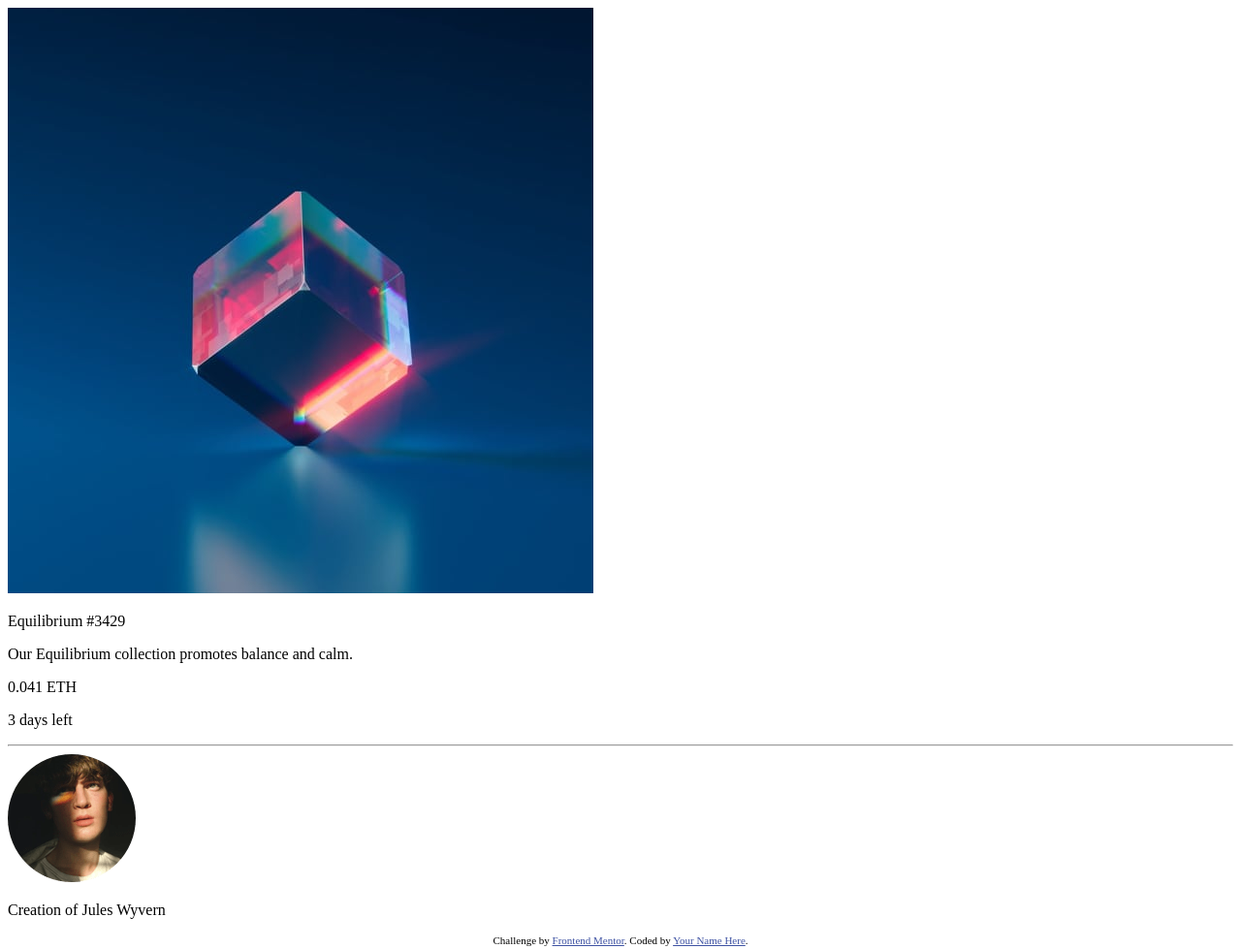
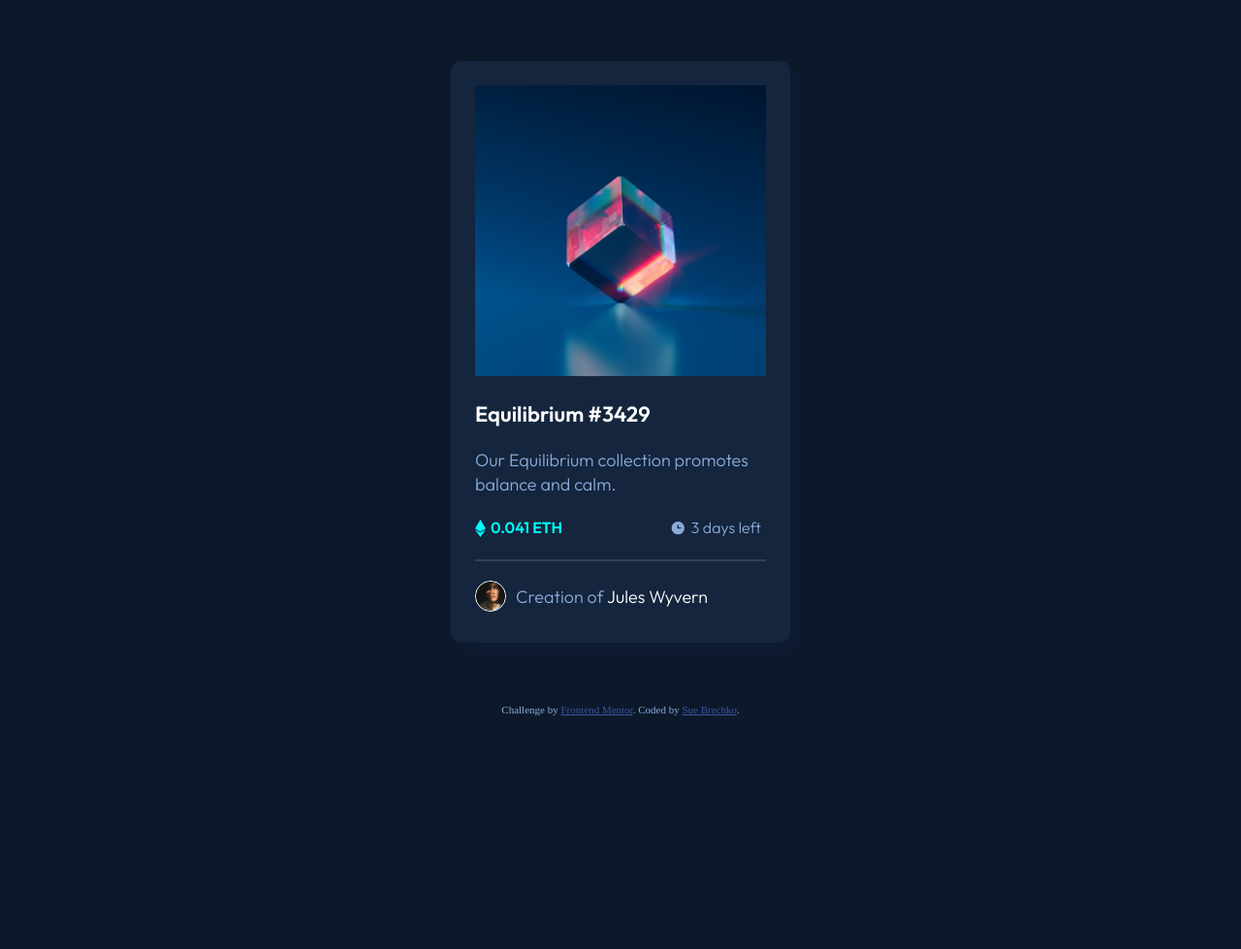
Before and after one commit to shoproizoshlo/nft-preview-card-component-main, a plain HTML site: page index.html in a window 1280 px wide. Shown: the whole page at 97% size. After the commit the page ends 800 px from the top, so only its background shows below. Drawn offline with Linux system fonts and the light colour scheme.

Commit message:
styled component

```diff
--- a/css/style.css
+++ b/css/style.css
@@ -23,3 +23,137 @@
 
 - Family: [Outfit](https://fonts.google.com/specimen/Outfit)
 - Weights: 300, 400, 600 */
+:root {
+  --primary-soft-blue: hsl(215, 51%, 70%);
+  --primary-cyan: hsl(178, 100%, 50%);
+
+  --neutral-very-dark-blue-main: hsl(217, 54%, 11%);
+  --neutral-very-dark-blue-card: hsl(216, 50%, 16%);
+  --neutral-very-dark-blue-line: hsl(215, 32%, 27%);
+  --neutral-white: hsl(0, 0%, 100%);
+}
+body {
+  background-color: var(--neutral-very-dark-blue-main);
+}
+.container {
+  display: block;
+  margin: 5% auto;
+  padding: 25px;
+  width: 300px;
+  height: 550px;
+  background-color: var(--neutral-very-dark-blue-card);
+  border-radius: 10px;
+  box-shadow: 8px 10px 20px rgba(20, 37, 91, 0.2);
+  font-size: 18px;
+  color: var(--primary-soft-blue);
+  font-family: "Outfit", sans-serif;
+  font-weight: 300;
+}
+.image {
+  position: relative;
+  display: inline-block;
+}
+.image img {
+  display: block;
+  width: 100%;
+  height: auto;
+  /* background-position: center;
+  background-size: cover;
+  border-radius: 10px; */
+}
+.overlay {
+  position: absolute;
+  top: 0;
+  left: 0;
+  width: 100%;
+  height: 100%;
+  background-color: hsl(178, 100%, 50%, 0.5);
+  opacity: 0; /* По умолчанию невидим */
+  transition: opacity 0.3s ease-in-out; /* Плавное изменение прозрачности */
+  display: flex;
+  align-items: center;
+  justify-content: center;
+}
+
+.icon {
+  font-size: 2rem;
+  color: white;
+}
+
+.image:hover .overlay {
+  opacity: 1; /* При наведении делаем видимым */
+}
+
+.item-collection {
+  display: block;
+  margin: 0 auto;
+  line-height: 25px;
+}
+.title {
+  color: var(--neutral-white);
+  font-size: 22px;
+  font-weight: 600;
+}
+.title:hover {
+  color: var(--primary-cyan);
+}
+.item-info {
+  display: flex;
+  justify-content: space-between;
+  margin: 20px 0;
+  font-size: 16px;
+}
+.price,
+.period {
+  display: flex;
+  align-items: center;
+}
+.price-eth {
+  display: inline;
+  margin: 0 5px;
+  color: var(--primary-cyan);
+  font-weight: 600;
+}
+.days-left {
+  display: inline;
+  margin: 0 5px;
+}
+hr {
+  border: 1px solid var(--neutral-very-dark-blue-line);
+  margin: 5px 0;
+}
+.item-artist {
+  display: flex;
+  align-items: center;
+  margin: 20px 0;
+}
+.item-artist img {
+  width: 30px;
+  height: 30px;
+  border: 1px solid var(--neutral-white);
+  border-radius: 50%;
+}
+.artist {
+  display: inline;
+  margin: 0 10px;
+}
+.artist-name {
+  color: var(--neutral-white);
+}
+.artist-name:hover {
+  color: var(--primary-cyan);
+}
+/* footer */
+.attribution {
+  font-size: 11px;
+  text-align: center;
+  color: var(--primary-soft-blue);
+}
+.attribution a {
+  color: hsl(228, 45%, 44%);
+}
+@media screen and (max-width: 660px) {
+  .container {
+    margin: 15% auto;
+  }
+}
--- a/index.html
+++ b/index.html
@@ -11,43 +11,51 @@
       sizes="32x32"
       href="./images/favicon-32x32.png"
     />
-
+    <link rel="preconnect" href="https://fonts.googleapis.com" />
+    <link rel="preconnect" href="https://fonts.gstatic.com" crossorigin />
+    <link
+      href="https://fonts.googleapis.com/css2?family=Outfit:wght@300;400;600&display=swap"
+      rel="stylesheet"
+    />
+    <link rel="stylesheet" href="./css/style.css" />
     <title>Frontend Mentor | NFT preview card component</title>
 
     <!-- Feel free to remove these styles or customise in your own stylesheet 👍 -->
-    <style>
-      .attribution {
-        font-size: 11px;
-        text-align: center;
-      }
-      .attribution a {
-        color: hsl(228, 45%, 44%);
-      }
-    </style>
   </head>
   <body>
     <main>
       <div class="container">
         <div class="image">
           <img src="./images/image-equilibrium.jpg" alt="image equilibrium" />
+          <div class="overlay">
+            <span class="icon"
+              ><img src="./images/icon-view.svg" alt=""
+            /></span>
           </div>
+        </div>
+        <div class="item-collection">
           <div class="text">
             <p class="title">Equilibrium #3429</p>
             <p class="description">
               Our Equilibrium collection promotes balance and calm.
             </p>
           </div>
+          <div class="item-info">
             <div class="price">
-          <p class="rice-eth">0.041 ETH</p>
+              <img src="./images/icon-ethereum.svg" alt="Icon ethereum" />
+              <p class="price-eth">0.041 ETH</p>
+            </div>
+            <div class="period">
+              <img src="./images/icon-clock.svg" alt="Icon clock" />
               <p class="days-left">3 days left</p>
+            </div>
+          </div>
           <hr />
-          <div class="artist">
-            <img
-              src="./images/image-avatar.png"
-              class="avatar"
-              alt="image avatar"
-            />
-            <p class="artist">Creation of Jules Wyvern</p>
+          <div class="item-artist">
+            <img src="./images/image-avatar.png" alt="image avatar" />
+            <p class="artist">
+              Creation of <span class="artist-name">Jules Wyvern</span>
+            </p>
           </div>
         </div>
       </div>
@@ -57,7 +65,11 @@
         Challenge by
         <a href="https://www.frontendmentor.io?ref=challenge" target="_blank"
           >Frontend Mentor</a
-        >. Coded by <a href="#">Your Name Here</a>.
+        >. Coded by
+        <a
+          href="https://github.com/shoproizoshlo/nft-preview-card-component-main"
+          >Sue Brechko</a
+        >.
       </div>
     </footer>
   </body>
```
Lines whose indentation alone changed are shown as unchanged.
